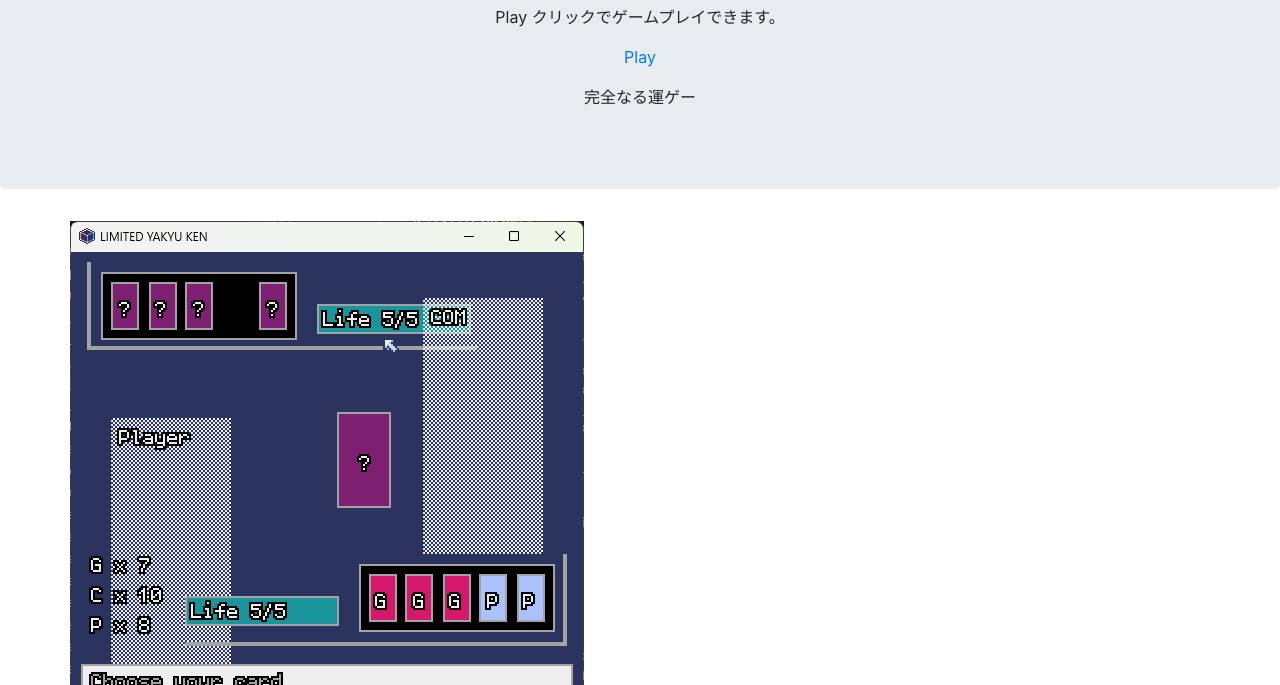
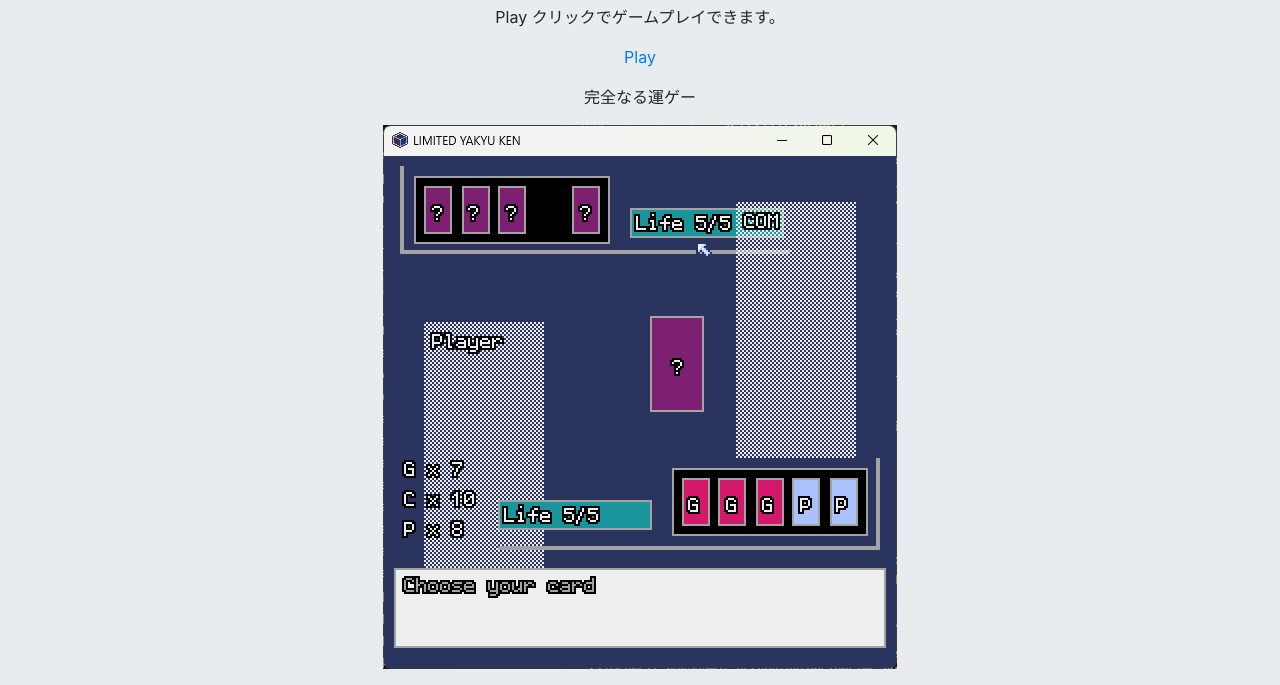
Before and after one commit to nakatsup3/yakyuken, a plain HTML site: page index.html in a window 1280 px wide. Shown: the part 115-800 px from the top of the page. Drawn offline with nearby package versions, Linux system fonts and the light colour scheme.

Commit message:
Update index.html

```diff
--- a/index.html
+++ b/index.html
@@ -16,14 +16,10 @@
       <p>Play</p>
     </a>
     <p>完全なる運ゲー</p>
+    <img src="assets/001.png"/>
   </div>
 
   <div class="container">
-
-    <div class="row">
-      <img src="assets/001.png"/>
-      <br/>
-    </div>
     <div class="row">
       <div class="col-sm-6">
         <h2>あそびかた</h2>
```
